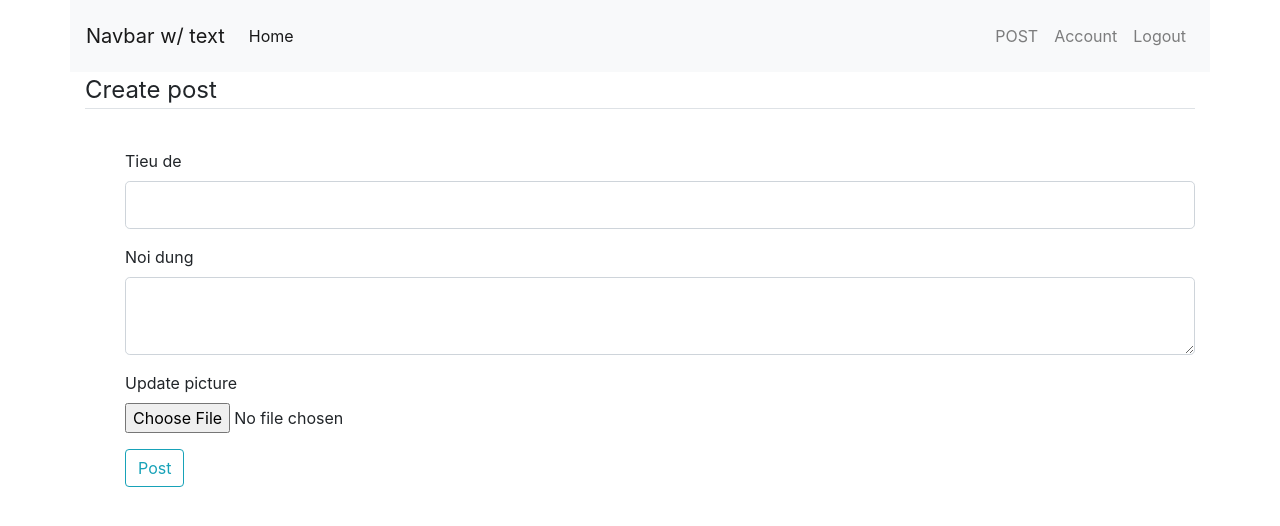
After one commit to lychanhdarit/python_flask_blog, a Flask app: page /post/new in a window 1280 px wide. The commit adds this page. Shown: the top 526 px of the page. Run offline with Flask 2, Linux system fonts and the light colour scheme; the visitor is signed in with stand-in values (Sample User, id 1); data comes from the database, SQL or seed files in the repository; parts of the project's set-up code (start-up, migrations or seed data) failed here and were passed over; some libraries are stand-ins or nearby versions.

Commit message:
update final

```diff
--- a/blogs/form.py
+++ b/blogs/form.py
@@ -1,7 +1,9 @@
 from flask_wtf import FlaskForm
-from wtforms import StringField, PasswordField, SubmitField, BooleanField
+from flask_wtf.file import FileField, FileAllowed, FileRequired
+from wtforms import StringField, PasswordField, SubmitField, BooleanField, TextAreaField
 from wtforms.validators import DataRequired, Length, Email, EqualTo, ValidationError
-
+from blogs import User
+from flask_login import current_user
 class RegistrationForm(FlaskForm):
     name = StringField('Name',validators=[DataRequired(),Length(min=2,max=50)])
     username = StringField('Username',validators=[DataRequired(),Length(min=2,max=20)])
@@ -12,17 +14,48 @@ class RegistrationForm(FlaskForm):
 
     def validate_username(self,username):
         #Kiểm tra user
-        users = {'username':'karic'}# lấy dữ liệu
+        users = User.query.filter_by(username = username.data).first()# lấy dữ liệu
         if users:
             raise ValidationError('Username đã tồn tại chon username khác')
     def validate_email(self,email):
             #Kiểm tra user
-        users = {'email':'karic@gmail.com'}# lấy dữ liệu
+        users = User.query.filter_by(email = email.data).first()# lấy dữ liệu
         if users:
             raise ValidationError('Email đã tồn tại')
+
+class AccountForm(FlaskForm):
+    name = StringField('Name',validators=[DataRequired(),Length(min=2,max=50)])
+    submit = SubmitField('Update')
+
+class UpdateAccountForm(FlaskForm):
+    name = StringField('Name',validators=[DataRequired(),Length(min=2,max=50)])
+    username = StringField('Username',validators=[DataRequired(),Length(min=2,max=20)])
+    email = StringField('Email',validators=[DataRequired(),Email()])
+    picture = FileField('Update profile picture', validators =[FileAllowed(['jpg','png','jpeg','gif'])])
+    submit = SubmitField('Update')
+    def validate_username(self,username):
+         #Kiểm tra user
+        if username.data != current_user.username:
+            users = User.query.filter_by(username = username.data).first()# lấy dữ liệu
+            if users:
+                raise ValidationError('Username đã tồn tại chon username khác')
+    def validate_email(self,email):
+         #Kiểm tra user
+        if email.data != current_user.email:
+            users = User.query.filter_by(email = email.data).first()# lấy dữ liệu
+            if users:
+                raise ValidationError('Email đã tồn tại')
 
 class LoginForm(FlaskForm):
     username = StringField('Username',validators=[DataRequired(),Length(min=2,max=20)])
     password  = PasswordField('Password',validators=[DataRequired()])
     remember = BooleanField('Remember Me')
     submit = SubmitField('Login')
+
+class CreatePostForm(FlaskForm):
+    name = StringField('Tieu de',validators=[DataRequired()])
+    content = TextAreaField('Noi dung',validators=[DataRequired()])
+    #date_posted = StringField('Email',validators=[DataRequired(),Email()])
+    picture = FileField('Update picture', validators =[FileAllowed(['jpg','png','jpeg','gif'])])
+    #user_id =
+    submit = SubmitField('Post')
--- a/blogs/route.py
+++ b/blogs/route.py
@@ -1,13 +1,20 @@
-from flask import render_template, request, redirect, jsonify, flash,url_for
-from flask_mysqldb import MySQL
-from blogs.form import RegistrationForm, LoginForm
-from blogs import app, bcrypt , login_user, current_user, logout_user, login_required, User, Post
-
+import os
+import secrets
+from PIL import Image
+from flask import render_template, request, redirect, jsonify, flash,url_for, request, abort
+from blogs.form import RegistrationForm, LoginForm, UpdateAccountForm, CreatePostForm
+from blogs import db, app, bcrypt , login_user, current_user, logout_user, login_required, User, Post
+from datetime import datetime
 
 
 @app.route('/')
+@app.route('/news')
 def home():
-    return render_template("home.html",title='Trang chủ')
+    page = request.args.get('page',1,type=int)
+    #posts = Post.query.all()
+    #dir(posts) / posts.per_page / posts.page / posts.total
+    posts = Post.query.order_by(Post.date_posted.desc()).paginate(per_page=1,page=page)
+    return render_template("home.html",title='Trang chủ',posts=posts)
 
 @app.route('/about')
 def about():
@@ -19,8 +26,11 @@ def register():
          return redirect(url_for('home'))
     form = RegistrationForm()
     if form.validate_on_submit():
+        user_2 = User(username=form.username.data,image_file = secrets.token_hex(8),email=form.email.data,name=form.name.data,password=bcrypt.generate_password_hash(form.password.data).decode('utf-8'))
+        db.session.add(user_2)
+        db.session.commit()
         flash(f'Account create for {form.username.data}!','success')
-        return redirect(url_for('home'))
+        return redirect(url_for('login'))
     return render_template("register.html",title='Đăng ký',form=form)
 @app.route('/login', methods=['GET','POST'])
 def login():
@@ -32,7 +42,10 @@ def login():
         if user and  bcrypt.check_password_hash(user.password,form.password.data):
             flash(f'Đã đăng nhập {form.username.data}!','success')
             login_user(user,remember=form.remember.data)
-            return redirect(url_for('home'))
+            #next_page trang yau cau login
+            next_page = request.args.get('next')
+            #Tra ve trang yeu cau login
+            return  redirect(next_page) if next_page else redirect(url_for('home'))
         else:
             flash(f'Đã đăng nhập không thành công vui lòng kiểm tra lại!','danger')
     return render_template("login.html",title='Đăng nhập',form=form)
@@ -42,8 +55,85 @@ def logout():
     logout_user()
     return redirect(url_for('home'))
 
-@app.route('/account')
+def save_picture(form_picture):
+    random_hex = secrets.token_hex(8)
+    _,f_ext = os.path.splitext(form_picture.filename)
+    picture_fn = random_hex + f_ext
+    picture_path = os.path.join(app.root_path,'static/images',picture_fn)
+
+    #output_size = (125,125)
+    #i = Image.open(form_picture)
+    #i.thumbnail(output_size)
+    #i.save(picture_path)
+    form_picture.save(picture_path)
+    return picture_fn
+@app.route('/account', methods=['GET','POST'])
 @login_required
 def account():
-    logout_user()
-    return render_template("account.html",title='Tài khoản')
+    image_file = url_for('static',filename='images/'+current_user.image_file)
+    form = UpdateAccountForm()
+    if form.validate_on_submit():
+        if form.picture.data:
+            picture_file = save_picture(form.picture.data)
+            current_user.image_file = picture_file
+        current_user.username = form.username.data
+        current_user.email = form.email.data
+        current_user.name = form.name.data
+
+        db.session.commit()
+        flash(f'Account update success!','success')
+        return redirect(url_for('account'))
+    elif request.method == 'GET':
+        form.username.data = current_user.username
+        form.email.data = current_user.email
+        form.name.data = current_user.name
+    return render_template("account.html",title='account',form=form,image_file=image_file)
+
+@app.route('/post/new', methods=['GET','POST'])
+@login_required
+def new_post():
+    form = CreatePostForm()
+    if form.validate_on_submit():
+        if form.picture.data:
+            picture_file = save_picture(form.picture.data)
+        post = Post(name=form.name.data,content=form.content.data,date_posted = datetime.utcnow(), user_id = current_user.id,image_file = picture_file)
+        db.session.add(post)
+        db.session.commit()
+        flash(f'Dang thanh cong','success')
+        return redirect(url_for('home'))
+
+    return render_template("new_post.html",title='New post',form=form)
+@app.route('/post/<int:post_id>')
+def post(post_id):
+    post = Post.query.get_or_404(post_id)
+    return render_template("post.html",title=post.name,post=post)
+
+@app.route('/post/<int:post_id>/update', methods=['GET','POST'])
+def update_post(post_id):
+    post = Post.query.get_or_404(post_id)
+    if(post.user_id != current_user.id):
+        abort(403)
+    form = CreatePostForm()
+    if form.validate_on_submit():
+        if form.picture.data:
+            picture_file = save_picture(form.picture.data)
+            post.image_file = picture_file
+        post.name = form.name.data
+        post.content = form.content.data
+        db.session.commit()
+        flash(f'Post update success!','success')
+        return redirect(url_for('post',post_id= post.id))
+    elif request.method == 'GET':
+        form.name.data = post.name
+        form.content.data = post.content
+    return render_template("update_post.html",title=post.name,form=form)
+
+@app.route('/post/<int:post_id>/delete', methods=['POST'])
+def delete_post(post_id):
+    post = Post.query.get_or_404(post_id)
+    if(post.user_id != current_user.id):
+        abort(403)
+    db.session.delete(post)
+    db.session.commit()
+    flash(f'Post Delete success!','success')
+    return redirect(url_for('home'))
--- a/blogs/templates/layout.html
+++ b/blogs/templates/layout.html
@@ -13,12 +13,36 @@
     {% endif %}
   </head>
   <body>
-   {% if current_user.is_authenticated %}
-      <a href="{{ url_for('logout') }}">Logout</a>
-  {% else %}
-      <a href="{{ url_for('login') }}">Login</a>
-      <a href="{{ url_for('register') }}">register</a>
-   {% endif %}
+      <nav class="navbar navbar-expand-lg navbar-light bg-light container">
+          <a class="navbar-brand" href="#">Navbar w/ text</a>
+          <button class="navbar-toggler" type="button" data-toggle="collapse" data-target="#navbarText" aria-controls="navbarText" aria-expanded="false" aria-label="Toggle navigation">
+            <span class="navbar-toggler-icon"></span>
+          </button>
+          <div class="collapse navbar-collapse" id="navbarText">
+            <ul class="navbar-nav mr-auto">
+              <li class="nav-item active">
+                <a class="nav-link" href="/">Home <span class="sr-only">(current)</span></a>
+              </li>
+
+            </ul>
+            <div class="navbar-text">
+              <ul class="navbar-nav mr-auto">
+                    {% if current_user.is_authenticated %}
+                      <li  class="nav-item"><a class="nav-link" href="{{ url_for('new_post') }}">POST</a></li>
+                      <li  class="nav-item"><a class="nav-link" href="{{ url_for('account') }}">Account</a></li>
+                      <li  class="nav-item"> <a class="nav-link" href="{{ url_for('logout') }}">Logout</a></li>
+                    {% else %}
+                      <li  class="nav-item"> <a class="nav-link" href="{{ url_for('login') }}">Login</a></li>
+                      <li  class="nav-item"> <a class="nav-link" href="{{ url_for('register') }}">Register</a></li>
+                    {% endif %}
+
+              </ul>
+
+            </div>
+          </div>
+    </nav>
+
+
     <div class="container">
         {% with messages = get_flashed_messages(with_categories=true) %}
           {% if messages %}
--- /dev/null
+++ b/blogs/templates/new_post.html
@@ -0,0 +1,55 @@
+{% extends 'layout.html' %}
+{% block content %}
+    <div class="content-section">
+        <form method="POST" action=""  enctype="multipart/form-data">
+            {{ form.hidden_tag() }}
+            <fieldset class="form-group">
+                <legend class="border-bottom mb-4">Create post</legend>
+                <dir class="form-group">
+                    {{ form.name.label(class="form-control-label") }}
+                    {% if form.name.errors %}
+                        {{form.name(class="form-control form-control-lg is-invalid")}}
+                        <div class="invalid-feedback">
+                            {% for error in form.name.errors %}
+                                <span>{{error}}</span>
+                            {% endfor %}
+                        </div>
+                    {% else %}
+                        {{ form.name(class="form-control form-control-lg") }}
+                    {% endif %}
+
+                </dir>
+                <dir class="form-group">
+                    {{ form.content.label(class="form-control-label") }}
+                    {% if form.content.errors %}
+                        {{form.content(class="form-control form-control-lg is-invalid")}}
+                        <div class="invalid-feedback">
+                            {% for error in form.content.errors %}
+                                <span>{{error}}</span>
+                            {% endfor %}
+                        </div>
+                    {% else %}
+                        {{ form.content(class="form-control form-control-lg") }}
+                    {% endif %}
+
+                </dir>
+                  <dir class="form-group">
+                    {{ form.picture.label() }}
+                    {{ form.picture(class="form-control-file") }}
+                    {% if form.picture.errors %}
+                        <div class="invalid-feedback">
+                            {% for error in form.picture.errors %}
+                                <span class="text-danger">{{error}}</span>
+                            {% endfor %}
+                        </div>
+                    {% else %}
+
+                    {% endif %}
+                </dir>
+                 <dir class="form-group">
+                    {{ form.submit(class="btn btn-outline-info") }}
+                </dir>
+             </fieldset>
+        </form>
+    </div>
+{% endblock content %}
```
Also changed, not shown: blogs/__init__.py (+6 -2 lines), blogs/templates/account.html (added, +69 -0 lines), blogs/templates/home.html (+28 -1 lines), blogs/templates/post.html (added, +54 -0 lines), blogs/templates/update_post.html (added, +55 -0 lines), blogs/static/images/037ec14fbeb5aea1.jpg (added), blogs/static/images/0bbe38c714a6f558.jpg (added), blogs/static/images/47aced8f3db1f6a1.jpg (added), blogs/static/images/581987e93060e328.jpg (added), blogs/static/images/avatar.jpg (added), blogs/static/images/d89dd8a7ec321791.jpg (added), blogs/static/images/df921b45e9f3b614.png (added), blogs/static/images/fbca98077cf1f405.jpg (added), blogs/static/images/img1.jpg (added), 1 more files.
